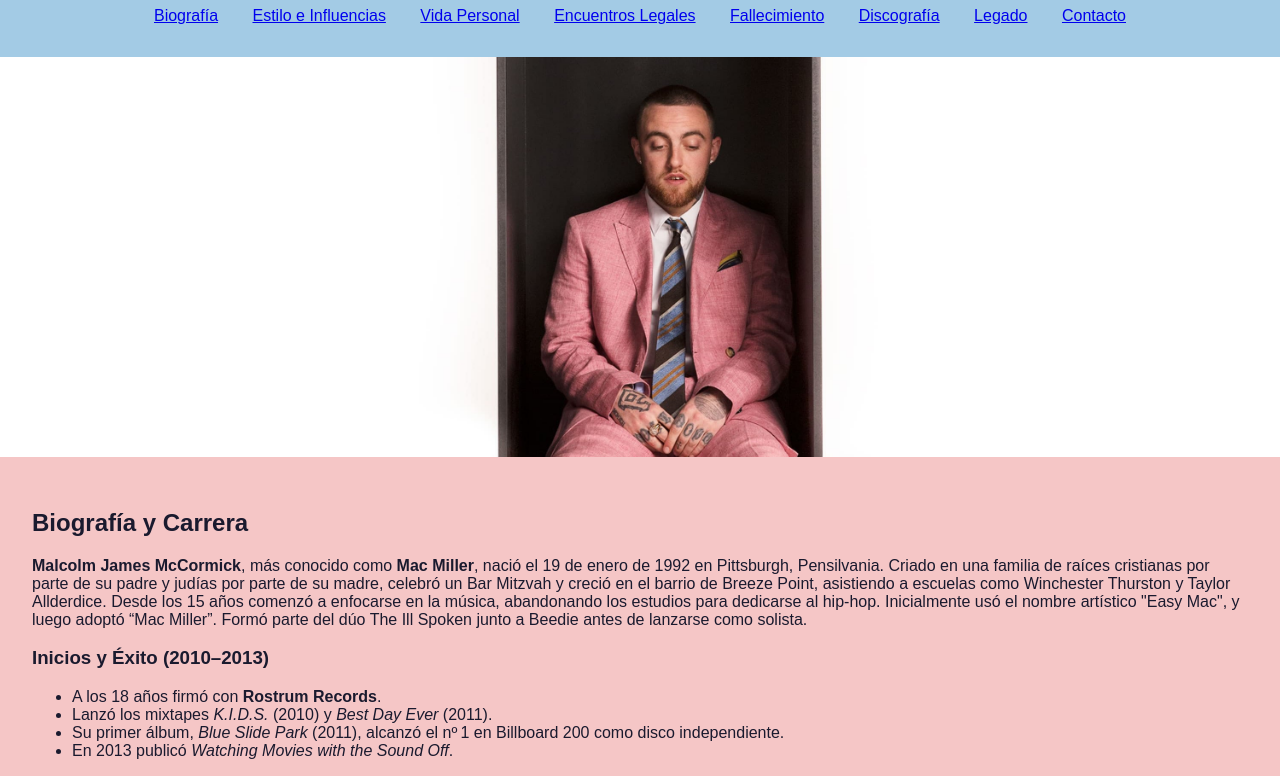
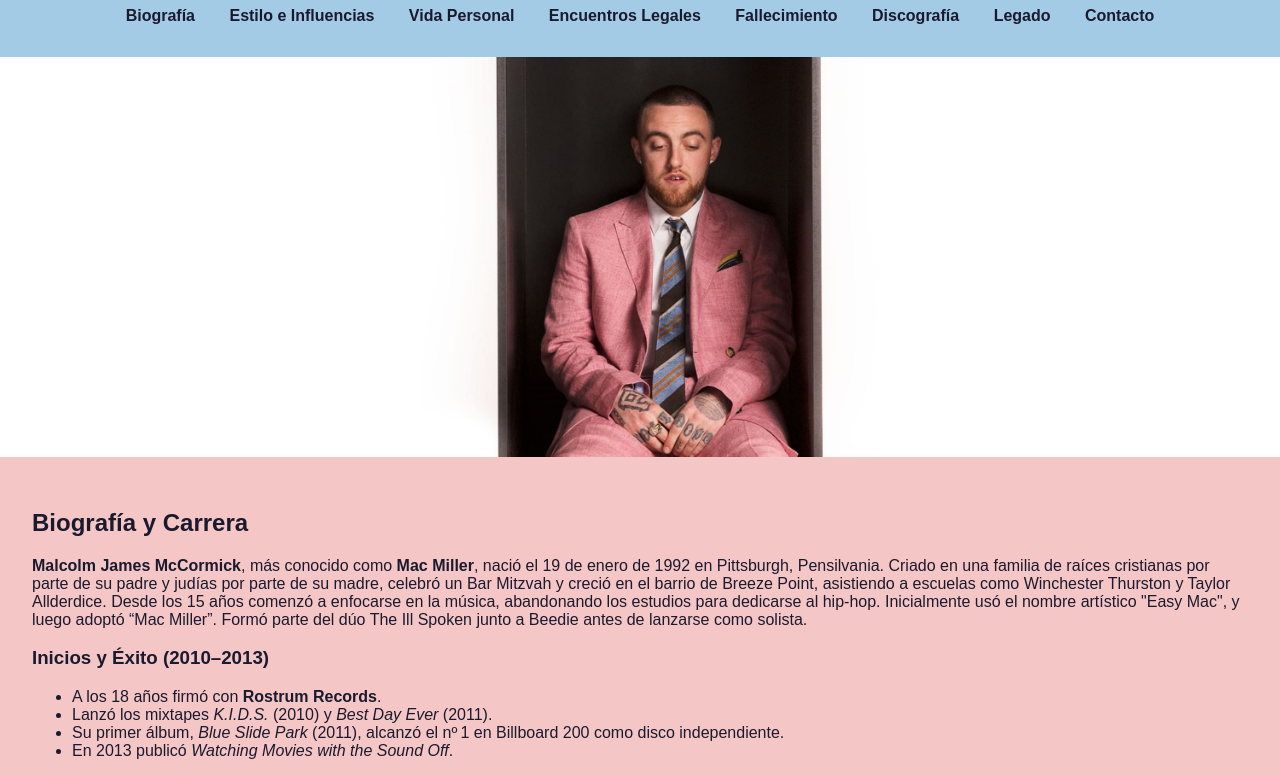
Before and after one commit to Sh0ckOl4tE/web-mac-miller, a plain HTML site: page index.html in a window 1280 px wide. Shown: the part 89-865 px from the top of the page. Drawn offline with Linux system fonts and the light colour scheme.

Commit message:
styles.css

```diff
--- a/css/styles.css
+++ b/css/styles.css
@@ -29,6 +29,12 @@ nav ul {
 nav ul li {
   display: inline;
   margin: 0 15px;
+}
+
+nav ul li a {
+  text-decoration: none;
+  color: var(--azul-oscuro);
+  font-weight: bold;
 }
 
 main {
```
